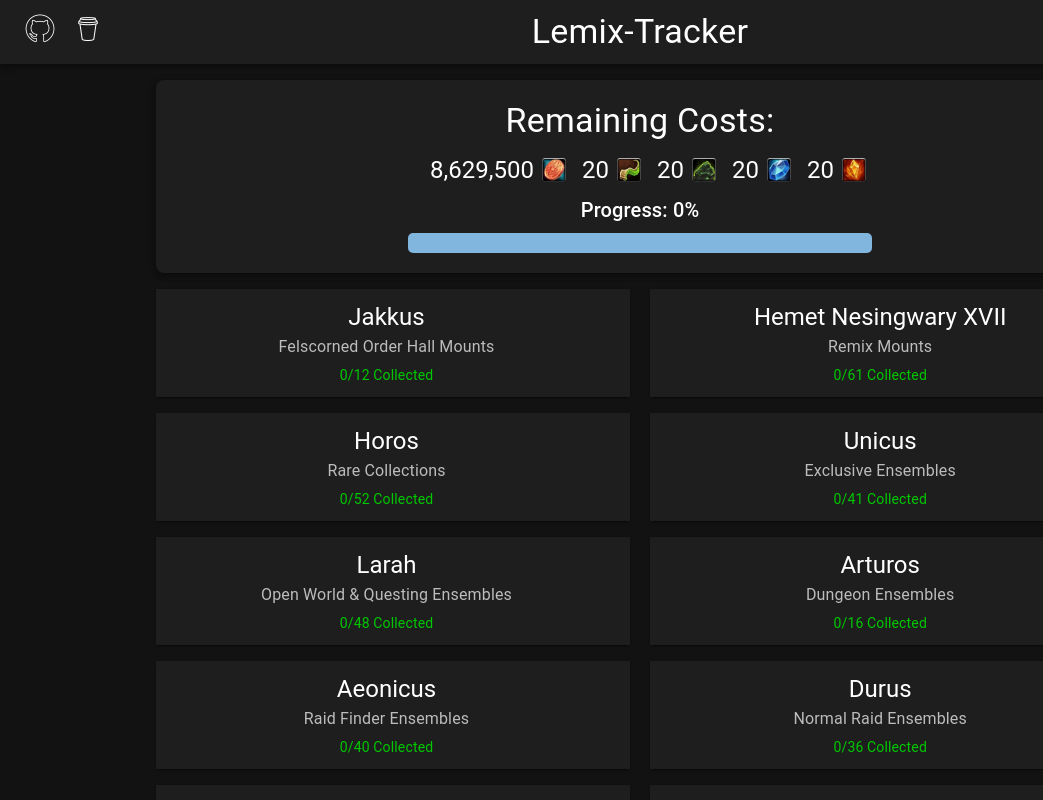
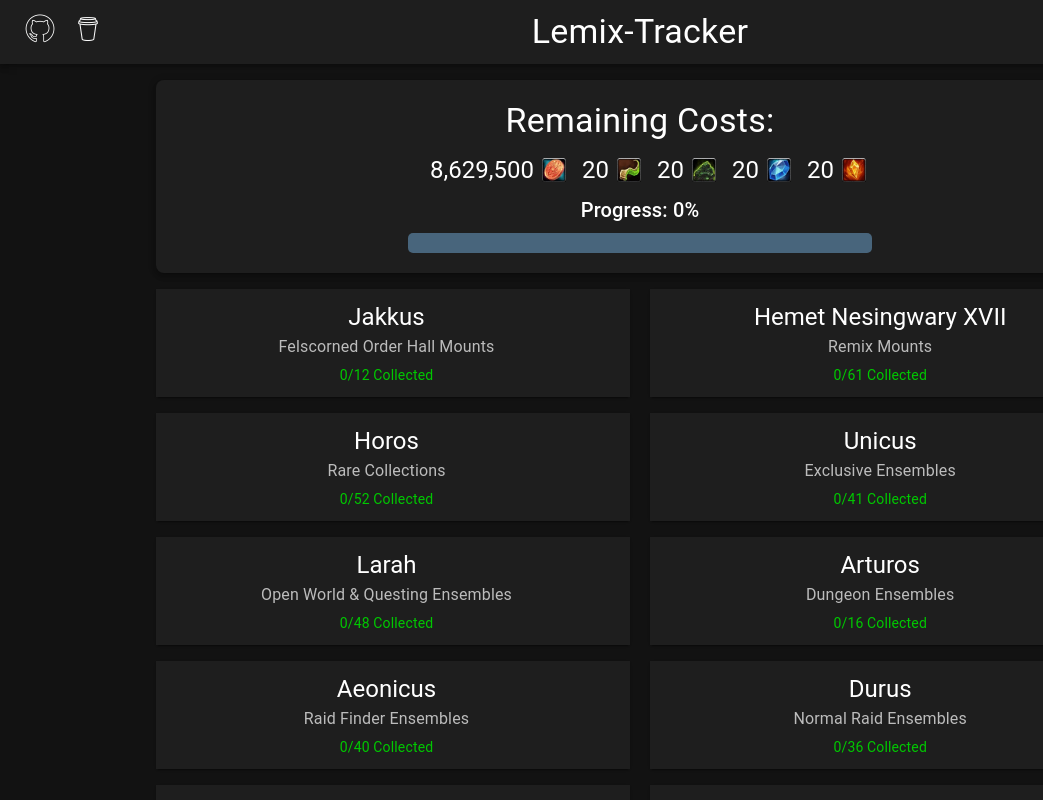
Before and after one commit to TiaMarieG/lemix-tracker, a React (Vite) app: page / in a window 1280 px wide. Shown: the top 800 px of the page, without its empty margins (0-1043 px from the left). Built offline with nearby package versions, Linux system fonts and the light colour scheme; some icons are missing.

Commit message:
Updateding color for progress bar and adjusted README

```diff
--- a/src/components/TotalCostTracker.jsx
+++ b/src/components/TotalCostTracker.jsx
@@ -157,7 +157,6 @@ const TotalCostTracker = () => {
                value={progress}
                sx={{
                   height: "20px",
-                  backgroundColor: "#81B6DF",
                   borderRadius: "5px",
                   "& .MuiLinearProgress-bar": { backgroundColor: "#00c800ff" },
                }}
```
Also changed, not shown: 1 other file (tests, documents, lock files or other folders).
